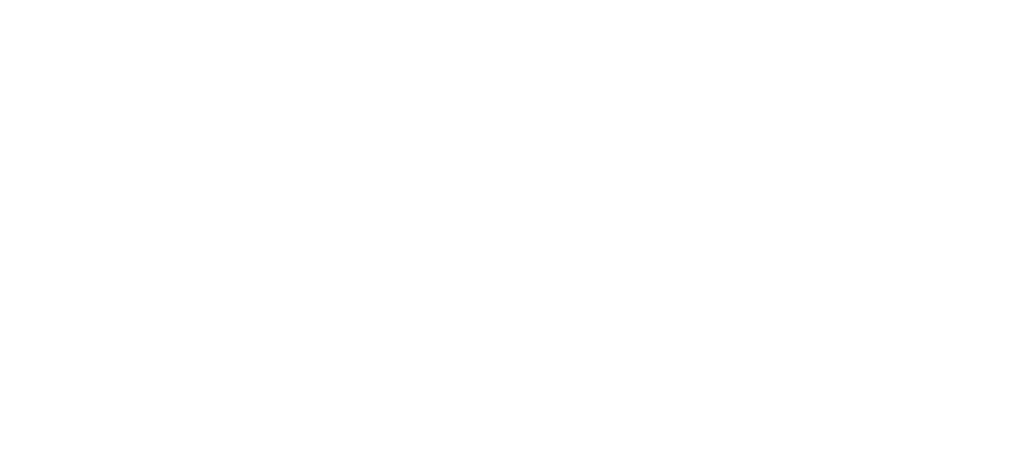
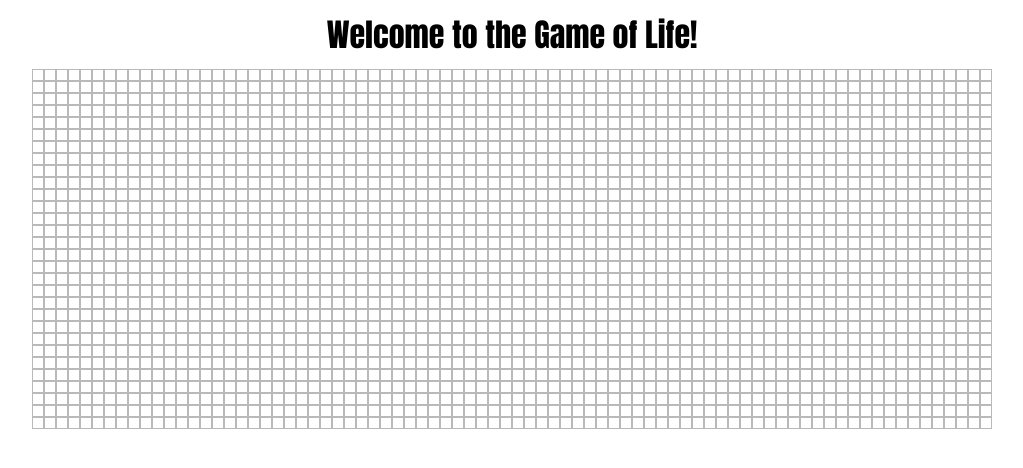
Before and after one commit to bateso88/game-of-life, a plain HTML site: page index.html in a window 1280 px wide. Shown: the whole page, without its empty margins (128-1151 px from the left). Drawn offline with Linux system fonts and the light colour scheme.

Commit message:
add grid to index page

```diff
--- /dev/null
+++ b/index.css
@@ -0,0 +1,23 @@
+* {
+  padding: 0px;
+  margin: 0px;
+}
+#heading {
+  text-align: center;
+  font-family: Impact, Haettenschweiler, 'Arial Narrow Bold', sans-serif;
+  padding-top: 10px;
+}
+#container {
+  padding: 10px;
+
+}
+#grid {
+  margin: 0 auto;
+  background-color: rgb(255, 255, 255);
+  border-spacing: 0px;
+}
+td {
+  border: 1px solid rgb(185, 185, 185);
+  width: 10px;
+  height: 10px;
+}
--- a/index.html
+++ b/index.html
@@ -4,9 +4,13 @@
   <meta charset="UTF-8">
   <meta name="viewport" content="width=device-width, initial-scale=1.0">
   <title>The Game of Life</title>
+  <link rel="stylesheet" href='index.css'>
 </head>
 <body>
+  <h1 id='heading'>Welcome to the Game of Life!</h1>
+  <div id='container'></div>
 
   <script src="src/game.js"></script>
+  <script src="src/interface.js"></script>
 </body>
 </html>
--- /dev/null
+++ b/src/interface.js
@@ -0,0 +1,20 @@
+const rows = 30;
+const columns = 80;
+
+function makeGrid() {
+  let container = document.querySelector('#container');
+  let grid = document.createElement('table');
+  grid.setAttribute('id','grid');
+  for (let i = 0; i < rows; i++) {
+    let tr = document.createElement('tr');
+    for (let j = 0; j < columns; j++) {
+      let cell = document.createElement('td');
+      tr.appendChild(cell);
+    }
+    grid.appendChild(tr);
+  }
+  container.appendChild(grid);
+}
+window.onload=()=>{
+  makeGrid();
+}
```
